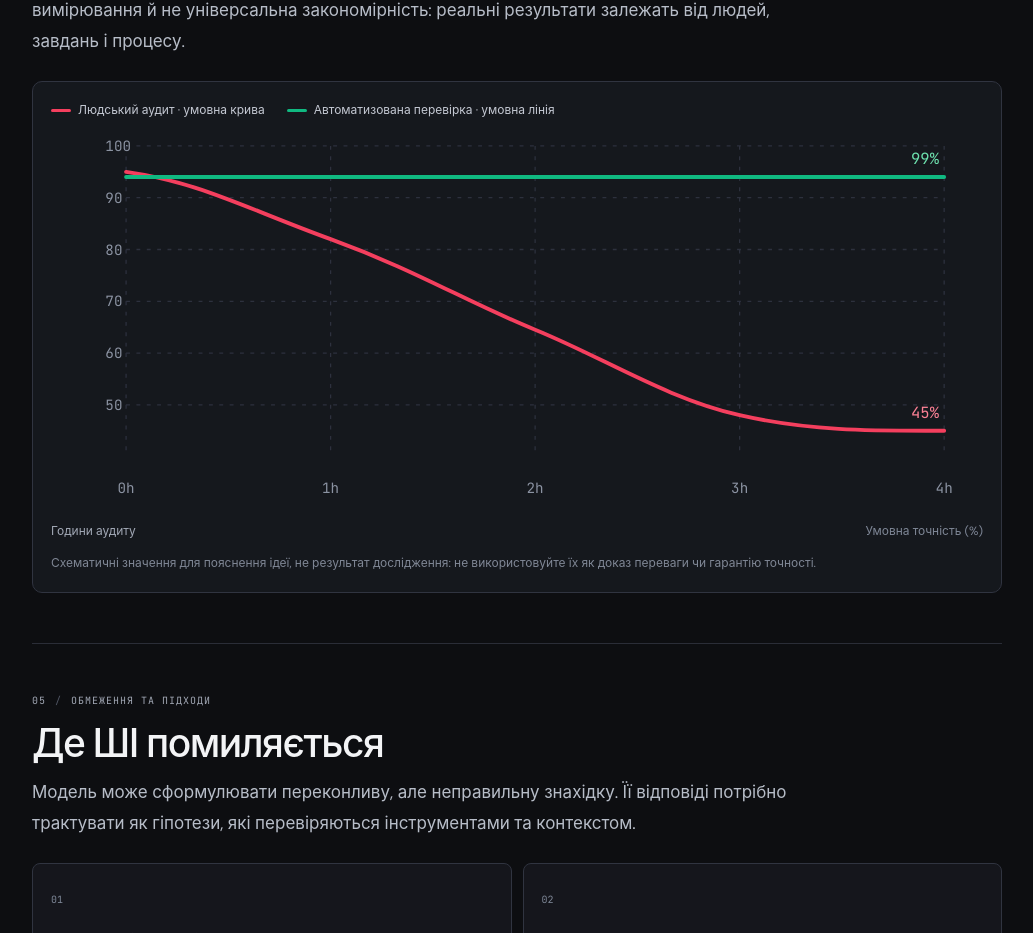
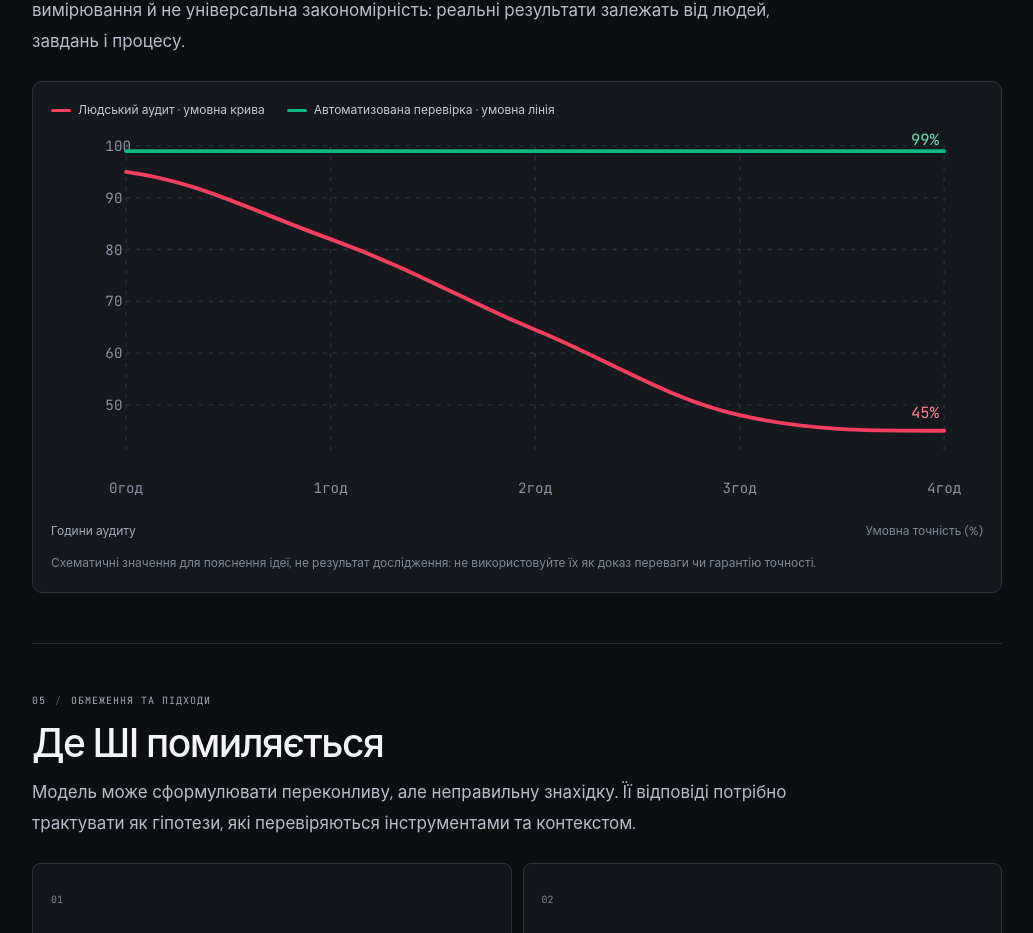
Before and after one commit to koariy/AI_security_code, a React (Vite) app: page / in a window 1280 px wide. Shown: the part 4456-5389 px from the top of the page, without its empty margins (123-1156 px from the left). Built offline with nearby package versions, Linux system fonts and the light colour scheme.

Commit message:
Localize chart labels and align illustrative 99% reference line

```diff
--- a/src/research-article.jsx
+++ b/src/research-article.jsx
@@ -15,7 +15,7 @@ const copy = {
     ai:"Автоматизоване сканування ШІ", aiBadge:"АВТОМАТИЗОВАНИЙ РУШІЙ", repeatable:"Повторюваний процес", aiStatus:"Швидкі повторні запуски · сталий процес", highPattern:"Висока для шаблонних перевірок", machine:"Залежить від обладнання", notUniversal:"Не є універсальною", validate:"Перевіряти на кожному наборі тестів", repeat:"Повторюваний конвеєр", modelVary:"Вивід моделі може змінюватися", needsContext:"Потребує контексту", humanValidation:"Потрібна людська перевірка", console:"КОНСОЛЬ СКАНУВАННЯ", simulated:"СИМУЛЬОВАНИЙ ВИВІД", files:"Зчитування файлів та імпортів", ast:"Побудова абстрактного синтаксичного дерева (AST)", dataflow:"Перевірка джерел даних і sink-викликів", finding:"Можлива SQL-ін'єкція · app/auth.py:1", proposed:"Запропоновано виправлення · потрібна перевірка", pass:"ГОТОВО", alert:"ЗНАХІДКА", patch:"ВИПРАВЛЕННЯ", wait:"ОЧІКУЄ", scan:"СКАНУВАННЯ…", oneFinding:"1 знахідка · потрібна перевірка", ready:"ГОТОВО ДО ЗАПУСКУ", astData:"AST · ПОТІК ДАНИХ · ПРАВИЛА", fixReview:"Запропоновані виправлення потребують перевірки", rerun:"Повторити сканування", run:"Запустити демо", reset:"Скинути демо", speed:"ШВИДКІСТЬ", instant:"Миттєво", comparisonNote:"Порівняння якісне, а не результат виміряного експерименту. Таймінги та повідомлення консолі симульовані; універсальні показники точності чи швидкості не заявляються.",
     demoKicker:"ІНТЕРАКТИВНА КОНСОЛЬ", demoTitle:"Перевірте вразливість і запропоноване виправлення", demoIntro:"Оберіть клас вразливості, щоб переглянути навчальний приклад до та після виправлення. Фрагменти ілюстративні: демо не запускає реальний сканер і не доводить безпечність усієї програми.", before:"ВРАЗЛИВИЙ ШАБЛОН", after:"ЗАПРОПОНОВАНЕ ВИПРАВЛЕННЯ", beforeLabel:"ДО", afterLabel:"ПІСЛЯ", side:"Поруч", unified:"Єдиний diff", why:"Чому це важливо", sqlDetail:"Параметризовані запити відокремлюють SQL-інструкції від введених користувачем значень. Синтаксис плейсхолдерів залежить від драйвера бази даних.", xssDetail:"textContent трактує значення як текст, а не HTML. Якщо потрібен HTML, використовуйте перевірену санітизацію та контекстне кодування виводу.", authDetail:"Рішення про доступ мають спиратися на довірену серверну ідентичність і політику авторизації, а не на поле, контрольоване клієнтом.", rceDetail:"Передавання аргументів списком без shell зменшує ризик ін'єкції команд. Також перевіряйте шляхи та типи файлів за списком дозволених значень.",
     deep:"ДОСЛІДЖЕННЯ", deepTitle:"Що має вимірювати якісний бенчмарк?", deepIntro:"Переконливе порівняння описує тестовий набір, еталонні мітки, модель загроз, інструменти та невизначеність. Одного числа точності недостатньо.", detection:"ВИЯВЛЕННЯ", recall:"Повнота (recall)", recallDesc:"Частка відомих вразливих випадків, які вдалося знайти", detectionTitle:"Рівень виявлення — не вся картина", detectionDesc:"Вимірюйте повноту разом із точністю (precision), хибними спрацюваннями, оцінкою критичності та відтворюваністю. Показуйте результати за класами вразливостей, а не лише одним середнім числом.", falsePos:"ХИБНІ СПРАЦЮВАННЯ", noise:"Зайвий шум має ціну", noiseDesc:"Підраховуйте безпечний код, помилково позначений як вразливий, і час аналітика на перевірку кожного спрацювання.", time:"ЧАС ДО РЕЗУЛЬТАТУ", endToEnd:"Вимірюйте повний цикл", endDesc:"Враховуйте налаштування, збір контексту, тріаж, перевірку та рецензію патча — не лише затримку моделі.", coverage:"ПОКРИТТЯ МОВ", langTitle:"Оцінюйте кожну мову окремо", langDesc:"Результати для коротких фрагментів Python не можна автоматично переносити на Rust або C++. Використовуйте репрезентативні проєкти й задокументовану еталонну істину.", quote:"Автоматизація збільшує охоплення перевірки безпеки. Але вона не скасовує потреби визначати, що справді можна експлуатувати, що важливо та чи є виправлення безпечним.", synthesis:"УЗАГАЛЬНЕННЯ ДОСЛІДЖЕНЬ",
-    fatigueTitle:"Втома та точність: концептуальна модель", fatigueIntro:"Ілюстративна крива показує можливий вплив тривалого аудиту. Це не емпіричні вимірювання й не універсальна закономірність: реальні результати залежать від людей, завдань і процесу.", humanAccuracy:"Людський аудит · умовна крива", aiAccuracy:"Автоматизована перевірка · умовна лінія", hour:"Години аудиту", accuracyAxis:"Умовна точність (%)", caveat:"Схематичні значення для пояснення ідеї, не результат дослідження: не використовуйте їх як доказ переваги чи гарантію точності.",
+    fatigueTitle:"Втома та точність: концептуальна модель", fatigueIntro:"Ілюстративна крива показує можливий вплив тривалого аудиту. Це не емпіричні вимірювання й не універсальна закономірність: реальні результати залежать від людей, завдань і процесу.", humanAccuracy:"Людський аудит · умовна крива", aiAccuracy:"Автоматизована перевірка · умовна лінія", hour:"Години аудиту", hourUnit:"год", accuracyAxis:"Умовна точність (%)", caveat:"Схематичні значення для пояснення ідеї, не результат дослідження: не використовуйте їх як доказ переваги чи гарантію точності.",
     limitsTitle:"Де ШІ помиляється", limitsIntro:"Модель може сформулювати переконливу, але неправильну знахідку. Її відповіді потрібно трактувати як гіпотези, які перевіряються інструментами та контекстом.", hallucination:"Галюцинації та хибні спрацювання", hallucinationDesc:"LLM може вигадати шлях виконання, CWE або неіснуючу вразливість. Перевіряйте знахідку на конкретному коді, відтворюваному сценарії та контрольованому тесті.", contextTitle:"Обмеження контекстного вікна", contextDesc:"Великий репозиторій не завжди поміщається в контекст моделі. Втрачені виклики, конфігурація чи перевірки авторизації можуть змінити висновок. Подавайте релевантний контекст і перевіряйте міжфайлові залежності.", hybridTitle:"Гібридний SAST + DAST + експерт", hybridDesc:"SAST аналізує код без виконання; DAST перевіряє поведінку запущеної системи; LLM допомагає пояснити потік даних і сформувати гіпотезу. Експерт перевіряє експлуатованість, пріоритет і безпечність патча.", owaspTitle:"OWASP Top 10 та ризики застосунків", owaspDesc:"SQL-ін'єкції й XSS — лише частина загроз. Перевіряйте контроль доступу, криптографічні помилки, небезпечну конфігурацію, ланцюги постачання та логіку бізнес-процесів. Для LLM-застосунків додатково важливі prompt injection, розкриття чутливих даних, надмірні повноваження й ненадійний вивід.",
     methodology:"МЕТОДОЛОГІЯ", methodTitle:"Як провести чесне порівняння", methodIntro:"Відтворюване дослідження дає змогу іншій команді повторити оцінювання та перевірити висновки.", corpus:"Підготуйте репрезентативний набір", corpusDesc:"Включіть вразливі та безпечні приклади, різні мови, реальний контекст проєкту й чіткі еталонні мітки.", setup:"Зафіксуйте умови порівняння", setupDesc:"Зазначте досвід аудиторів, версію моделі й промпту, доступні інструменти, часові обмеження та доступ до репозиторію.", outcomes:"Вимірюйте значущі результати", outcomesDesc:"Публікуйте precision, recall, частку хибних спрацювань, точність критичності, час до перевіреної знахідки та коректність патчів.", limitations:"Опишіть обмеження", limitationsDesc:"Додайте розмір вибірки, інтервали невизначеності, виключення, повторюваність і приклади невдач.", caution:"Обережно інтерпретуйте докази", cautionDesc:"Картки й консоль на цій сторінці — навчальна демонстрація інтерфейсу, а не новий контрольований експеримент. Для цієї статті не проводилися порівняльні вимірювання продуктивності.",
     references:"ДЖЕРЕЛА", refTitle:"Читайте першоджерела", refIntro:"Наукові публікації та усталені рекомендації з безпеки, на яких побудовано огляд.", open:"Відкрити джерело", footer:"Спочатку докази. Кожну знахідку перевіряйте.", top:"На початок", close:"Закрити посилання", readSource:"Читати джерело",
@@ -39,7 +39,7 @@ const copy = {
     ai:"AI-assisted code scan", aiBadge:"AUTOMATED ENGINE", repeatable:"Repeatable workflow", aiStatus:"Fast repeat runs · consistent workflow", highPattern:"High for pattern checks", machine:"Machine-dependent", notUniversal:"Not universal", validate:"Validate per benchmark", repeat:"Repeatable pipeline", modelVary:"Model output can vary", needsContext:"Needs context", humanValidation:"Human validation matters", console:"SCAN CONSOLE", simulated:"SIMULATED OUTPUT", files:"Reading files and imports", ast:"Building abstract syntax tree (AST)", dataflow:"Checking data sources and sink calls", finding:"Possible SQL injection · app/auth.py:1", proposed:"Patch proposed · review required", pass:"PASS", alert:"FINDING", patch:"PATCH", wait:"WAIT", scan:"SCANNING…", oneFinding:"1 finding · review required", ready:"READY", astData:"AST · DATA FLOW · RULE CHECKS", fixReview:"Proposed fixes require review", rerun:"Re-run scan", run:"Run demo", reset:"Reset demo", speed:"SPEED", instant:"Instant", comparisonNote:"This is a qualitative comparison, not a measured head-to-head benchmark. Timings and console output are simulated; no universal accuracy or speed claims are made.",
     demoKicker:"INTERACTIVE CONSOLE", demoTitle:"Inspect a finding and its proposed patch", demoIntro:"Choose a vulnerability class to inspect an educational before/after example. Snippets are illustrative; this demo does not run a real scanner or prove the whole application secure.", before:"VULNERABLE PATTERN", after:"PROPOSED PATCH", beforeLabel:"BEFORE", afterLabel:"AFTER", side:"Side by side", unified:"Unified diff", why:"Why this matters", sqlDetail:"Parameterized queries separate SQL instructions from user-supplied values. Placeholder syntax depends on the database driver.", xssDetail:"textContent treats a value as text rather than HTML. If rich HTML is required, use vetted sanitization and context-aware output encoding.", authDetail:"Access decisions must use a trusted server-side identity and authorization policy, not a client-controlled field.", rceDetail:"Passing arguments as a list without a shell reduces shell-injection risk. Validate paths and file types against an allowlist too.",
     deep:"DEEP DIVE", deepTitle:"What should a credible benchmark measure?", deepIntro:"A credible comparison documents its test set, ground-truth labels, threat model, tools, and uncertainty. One accuracy number is not enough.", detection:"DETECTION", recall:"Recall", recallDesc:"Share of known vulnerable cases detected", detectionTitle:"Detection rate is not the whole story", detectionDesc:"Measure recall alongside precision, false positives, severity calibration, and reproducibility. Report outcomes by vulnerability class rather than hiding variation in one aggregate score.", falsePos:"FALSE POSITIVES", noise:"Noise has a cost", noiseDesc:"Count safe code incorrectly flagged and the analyst time needed to triage each alert.", time:"TIME TO VALUE", endToEnd:"Measure end-to-end time", endDesc:"Include setup, context gathering, triage, validation, and patch review — not just model latency.", coverage:"LANGUAGE COVERAGE", langTitle:"Evaluate by language and vulnerability class", langDesc:"Results from Python snippets should not be assumed to transfer to Rust or C++. Use representative projects and documented ground truth.", quote:"Automation increases the reach of a security review. It does not remove the need to establish what is exploitable, what matters, and whether a fix is safe.", synthesis:"RESEARCH SYNTHESIS",
-    fatigueTitle:"Fatigue and accuracy: a conceptual model", fatigueIntro:"This illustrative curve shows one possible effect of extended auditing. It is not empirical measurement or a universal law: real outcomes depend on people, tasks, and process.", humanAccuracy:"Human audit · illustrative curve", aiAccuracy:"Automated checks · illustrative line", hour:"Audit hours", accuracyAxis:"Illustrative accuracy (%)", caveat:"Schematic values to explain the concept, not research findings. Do not use them as proof of superiority or as an accuracy guarantee.",
+    fatigueTitle:"Fatigue and accuracy: a conceptual model", fatigueIntro:"This illustrative curve shows one possible effect of extended auditing. It is not empirical measurement or a universal law: real outcomes depend on people, tasks, and process.", humanAccuracy:"Human audit · illustrative curve", aiAccuracy:"Automated checks · illustrative line", hour:"Audit hours", hourUnit:"h", accuracyAxis:"Illustrative accuracy (%)", caveat:"Schematic values to explain the concept, not research findings. Do not use them as proof of superiority or as an accuracy guarantee.",
     limitsTitle:"Where AI fails", limitsIntro:"A model can produce a convincing but incorrect finding. Treat its output as a hypothesis to verify with tools and context.", hallucination:"Hallucinations and false positives", hallucinationDesc:"An LLM may invent a code path, CWE, or vulnerability. Validate findings against concrete code, a reproducible scenario, and controlled tests.", contextTitle:"Context-window constraints", contextDesc:"A large repository may not fit into a model's context. Missing calls, configuration, or authorization checks can change the conclusion. Supply relevant context and verify cross-file dependencies.", hybridTitle:"Hybrid SAST + DAST + expert review", hybridDesc:"SAST analyzes code without execution; DAST probes a running system; an LLM can help explain data flow and form a hypothesis. An expert validates exploitability, priority, and patch safety.", owaspTitle:"OWASP Top 10 and application risk", owaspDesc:"SQL injection and XSS are only part of the threat landscape. Check access control, cryptographic failures, insecure configuration, software supply chains, and business logic. LLM applications also face prompt injection, sensitive-data disclosure, excessive agency, and untrusted output.",
     methodology:"METHODOLOGY", methodTitle:"How to compare fairly", methodIntro:"A reproducible study allows another team to repeat the evaluation and challenge its conclusions.", corpus:"Build a representative corpus", corpusDesc:"Include vulnerable and clean examples, multiple languages, realistic project context, and clearly defined labels.", setup:"Define comparison conditions", setupDesc:"Specify auditor experience, model and prompt versions, enabled tools, time limits, and repository access.", outcomes:"Track meaningful outcomes", outcomesDesc:"Report precision, recall, false-positive rate, severity accuracy, time to validated finding, and patch correctness.", limitations:"Publish limitations", limitationsDesc:"Include sample sizes, uncertainty intervals where appropriate, exclusions, repeatability, and failure cases.", caution:"Interpret evidence carefully", cautionDesc:"The cards and console on this page are an educational interface demonstration, not a new controlled experiment. No head-to-head performance measurements were generated for this article.",
     references:"REFERENCES", refTitle:"Read the primary sources", refIntro:"Research papers and established security guidance used to frame this comparison.", open:"Open source", footer:"Evidence first. Verify every finding.", top:"Back to top", close:"Close reference", readSource:"Read source",
@@ -81,7 +81,7 @@ function CodeLines({text,kind}) {
   return <pre className={"ra-code-lines "+kind}>{text.split("\n").map((line,i)=><span className="ra-code-line" key={i}><i>{kind==="removed"?"−":kind==="added"?"+":String(i+1).padStart(2,"0")}</i><code>{line||" "}</code></span>)}</pre>;
 }
 function AccuracyChart({t}) {
-  return <div className="ra-chart-card"><div className="ra-chart-legend"><span><i className="ra-legend-human"/>{t.humanAccuracy}</span><span><i className="ra-legend-ai"/>{t.aiAccuracy}</span></div><svg viewBox="0 0 720 300" role="img" aria-label={t.fatigueTitle} className="ra-accuracy-chart"><g className="ra-chart-grid">{[50,60,70,80,90,100].map((v)=><g key={v}><line x1="58" x2="690" y1={250-(v-40)*4} y2={250-(v-40)*4}/><text x="42" y={254-(v-40)*4}>{v}</text></g>)}{[0,1,2,3,4].map(v=><g key={v}><line x1={58+v*158} x2={58+v*158} y1="10" y2="250"/><text x={58+v*158} y="278" textAnchor="middle">{v}h</text></g>)}</g><path className="ra-chart-human" d="M58 30 C115 38 150 58 216 82 S320 130 374 152 S475 205 532 218 S640 230 690 230"/><path className="ra-chart-ai" d="M58 34 L690 34"/><text className="ra-chart-label" x="686" y="220" textAnchor="end">45%</text><text className="ra-chart-label green" x="686" y="24" textAnchor="end">99%</text></svg><div className="ra-chart-axis">{t.hour}<span>{t.accuracyAxis}</span></div><p className="ra-caption">{t.caveat}</p></div>;
+  return <div className="ra-chart-card"><div className="ra-chart-legend"><span><i className="ra-legend-human"/>{t.humanAccuracy}</span><span><i className="ra-legend-ai"/>{t.aiAccuracy}</span></div><svg viewBox="0 0 720 300" role="img" aria-label={t.fatigueTitle} className="ra-accuracy-chart"><g className="ra-chart-grid">{[50,60,70,80,90,100].map((v)=><g key={v}><line x1="58" x2="690" y1={250-(v-40)*4} y2={250-(v-40)*4}/><text x="42" y={254-(v-40)*4}>{v}</text></g>)}{[0,1,2,3,4].map(v=><g key={v}><line x1={58+v*158} x2={58+v*158} y1="10" y2="250"/><text x={58+v*158} y="278" textAnchor="middle">{v}{t.hourUnit}</text></g>)}</g><path className="ra-chart-human" d="M58 30 C115 38 150 58 216 82 S320 130 374 152 S475 205 532 218 S640 230 690 230"/><path className="ra-chart-ai" d="M58 14 L690 14"/><text className="ra-chart-label" x="686" y="220" textAnchor="end">45%</text><text className="ra-chart-label green" x="686" y="9" textAnchor="end">99%</text></svg><div className="ra-chart-axis">{t.hour}<span>{t.accuracyAxis}</span></div><p className="ra-caption">{t.caveat}</p></div>;
 }
 function App() {
   const [lang,setLang]=useState("uk"), [running,setRunning]=useState(false), [humanStep,setHumanStep]=useState(0), [aiStep,setAiStep]=useState(0), [elapsed,setElapsed]=useState(0), [sampleKey,setSampleKey]=useState("SQLi"), [diffMode,setDiffMode]=useState("side"), [videoPlaying,setVideoPlaying]=useState(false), [videoProgress,setVideoProgress]=useState(0), [speed,setSpeed]=useState("1x");
```
